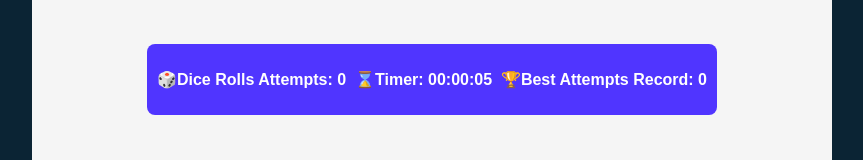
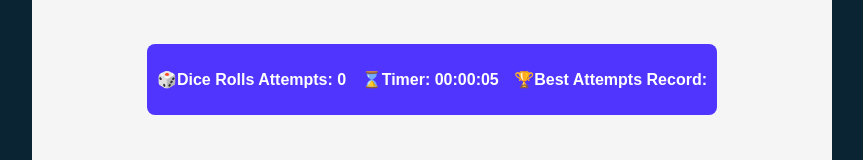
Before and after one commit to ronnypdev/Roll-Dice-Game, a React (Vite) app: page / in a window 1280 px wide. Shown: the part 466-626 px from the top of the page, without its empty margins (208-1071 px from the left). Built offline with nearby package versions, Linux system fonts and the light colour scheme.

Commit message:
Implemented keeping best score feature timer bug pending

```diff
--- a/src/App.jsx
+++ b/src/App.jsx
@@ -14,7 +14,7 @@ function App() {
   const [dice, setDice] = useState(allNewDice())
   const [tenzies, setTenzies] = useState(false)
   const [diceRollCount, setDiceRollCount] = useState(0)
-  const [bestScore, setBestScore] = useLocalStorage("bestScore", 0)
+  const [bestScore, setBestScore] = useLocalStorage("bestScore", null)
   const [timer, setTimer] = useState(0)
   const [timeRunning, setTimeRunning] = useState(true)
   const timeRef = useRef(0)
@@ -71,7 +71,7 @@ function App() {
   }
 
   function getBestScore() {
-    if (diceRollCount < bestScore) {
+    if (bestScore === null || diceRollCount < bestScore) {
       setBestScore(diceRollCount)
       localStorage.setItem('bestScore', JSON.stringify(diceRollCount))
     }
```
